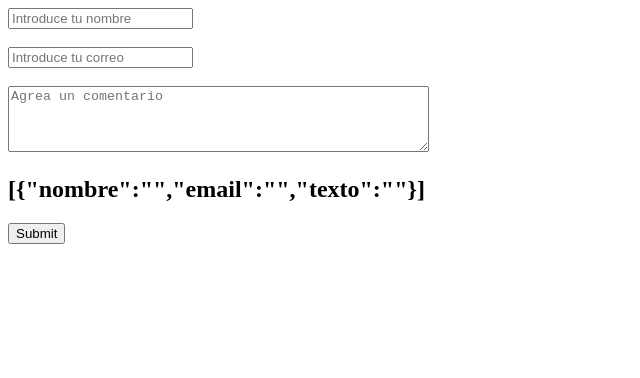
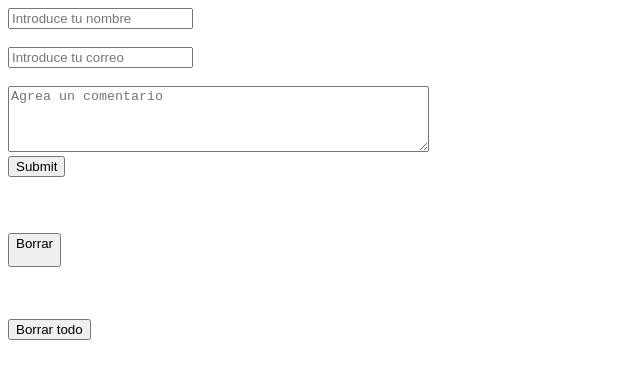
Before and after one commit to Molerog/LocalStorage, a plain HTML site: page index.html in a window 1280 px wide. Both pictures are taken after a click on the input 36 px from the left and 166 px from the top of the page. Shown: the whole page, without its empty margins (0-640 px from the left). Drawn offline with Linux system fonts and the light colour scheme.

Commit message:
Ejercicios LocalStorage acabados menos el ultimo

```diff
--- a/index.html
+++ b/index.html
@@ -12,9 +12,9 @@
        <input type="text" id="Name"  placeholder="Introduce tu nombre"> <br><br>
        <input type="email" id="Email" placeholder="Introduce tu correo"><br><br>
        <textarea id="text" rows="4" cols="50" name="comment" value="" placeholder="Agrea un comentario"></textarea><br>
-       <div id="container"></div>
-       <input id="containerSubmit" type="submit">
-
+       <input  type="submit" id="containerSubmit"><br><br><br>
+       <div id="container"></div><br><br>
+       <button id="clear">Borrar todo</button>
 
 
     <script src="/storage.js"></script>
--- a/storage.js
+++ b/storage.js
@@ -25,6 +25,7 @@ submit.addEventListener('click', function(){
     }
     usuarios.push(user);
     console.log(usuarios)
+    container.innerHTML = ''
     guardarDatos();
     pintarDatos();
 }
@@ -52,9 +53,34 @@ function pintarDatos (){
     //                     <p>${Email}</p>
     //                     <p>${Texto}</p>
     //                   `
+    let usersback = JSON.parse(localStorage.getItem('usuarios'));
 
-    let array = localStorage.getItem('usuarios');
-    container.innerHTML = `
-                          <h2>${array}</h2>
-                          `
+    for (const usuario of usersback){
+        container.innerHTML += `
+                                <h2>${usuario.nombre}</h2>
+                                <p>${usuario.email}</p>
+                                <p><button id="eraseButton">Borrar
+                                <p>${usuario.texto}</p>
+                                `
+
+    }
+
 }
+
+//Crea un botón para borrar todos los contactos guardados en Local Storage
+
+const borrar = document.getElementById('clear');
+
+borrar.addEventListener('click', function(){
+    localStorage.clear('usuarios')
+}
+)
+
+const erase = document.getElementById('eraseButton');
+
+erase.addEventListener('click', function(){
+
+}
+)
+
+// Este último me queda pendiente :(
```
